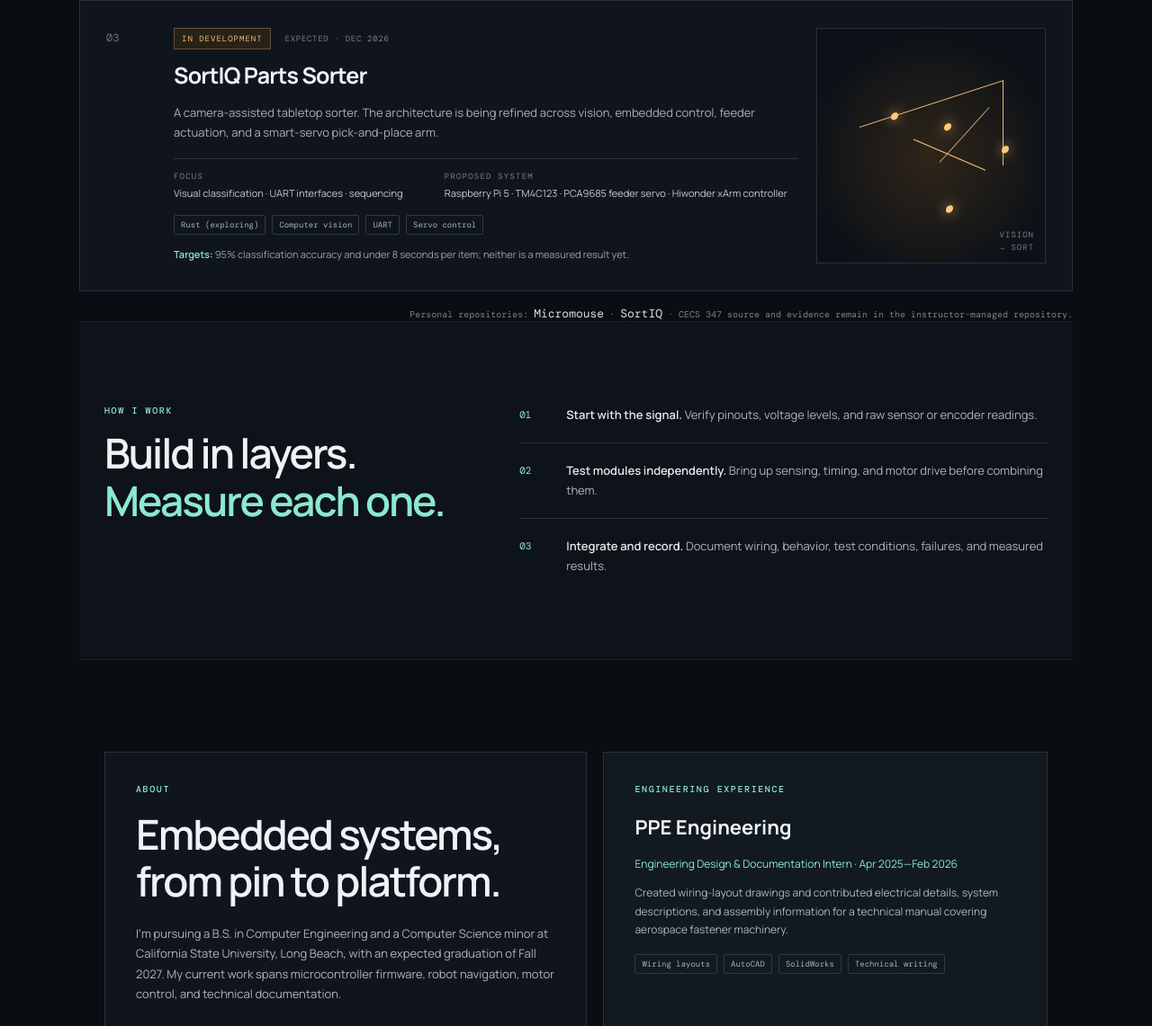
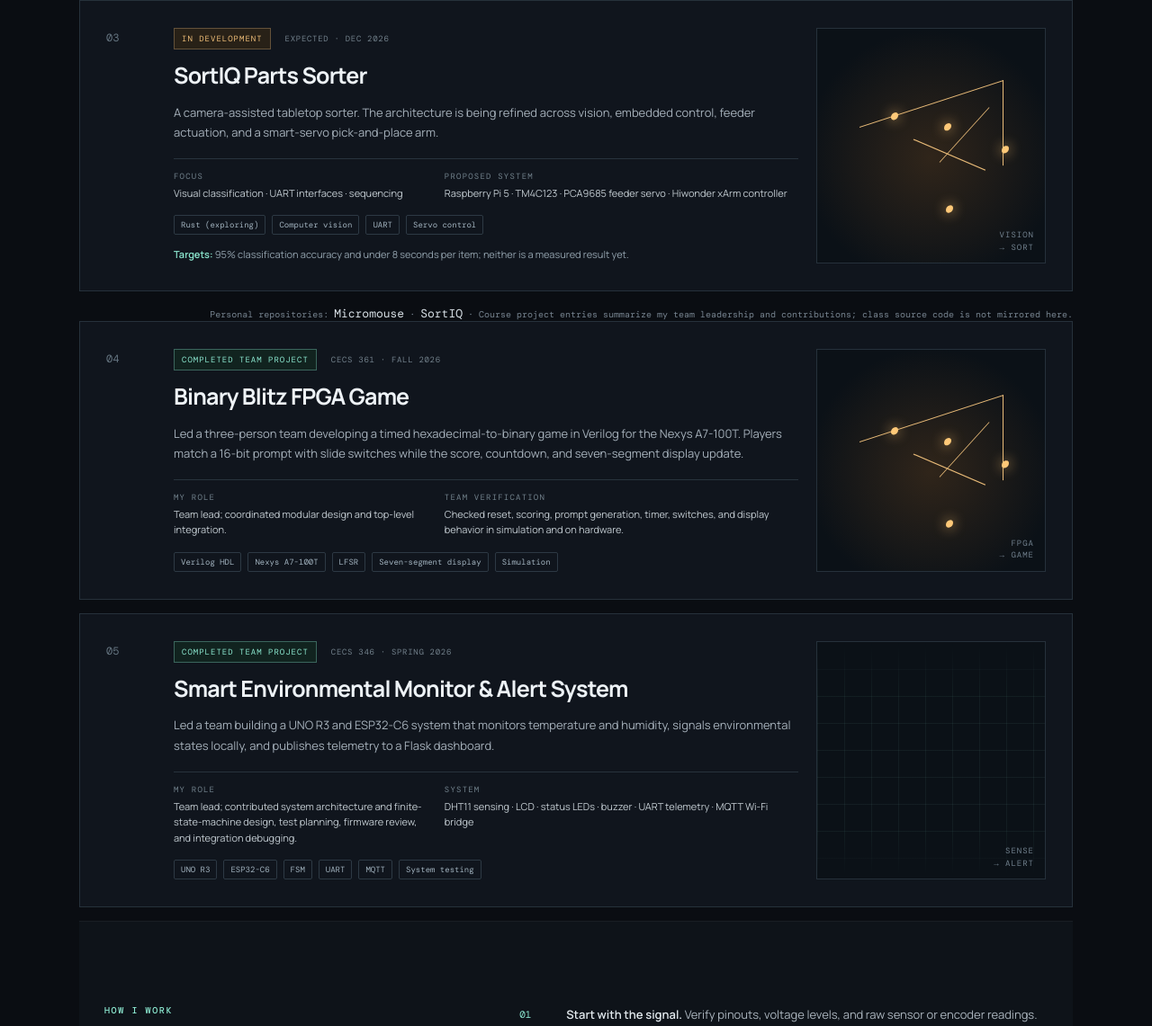
Before and after one commit to andresot00/andresot00.github.io, a plain HTML site: page index.html in a window 1280 px wide. Shown: the part 1659-2800 px from the top of the page at 90% size. Drawn offline with nearby package versions, Linux system fonts and the light colour scheme.

Commit message:
Add CECS 361 and CECS 346 team projects to portfolio

```diff
--- a/index.html
+++ b/index.html
@@ -37,13 +37,13 @@
         <div class="node node-a"></div><div class="node node-b"></div><div class="node node-c"></div>
         <div class="visual-caption"><span>FIRMWARE</span><span>SENSING</span><span>CONTROL</span></div>
       </div>
-      <div class="hero-foot"><span>01 / 03</span><span>Selected engineering work</span><span>Long Beach, California</span></div>
+      <div class="hero-foot"><span>01 / 05</span><span>Selected engineering work</span><span>Long Beach, California</span></div>
     </section>
 
     <section class="section work-section" id="work">
       <div class="section-heading">
-        <div><p class="eyebrow">PROJECTS · 2026—PRESENT</p><h2>Selected work</h2></div>
-        <p class="section-note">One completed four-person CECS 347 team build alongside two active personal projects.</p>
+        <div><p class="eyebrow">PROJECTS · 2025—PRESENT</p><h2>Selected work</h2></div>
+        <p class="section-note">Three completed student team projects alongside two active personal projects.</p>
       </div>
 
       <article class="project-card project-mouse">
@@ -97,8 +97,38 @@
   Personal repositories:
   <a class="text-link" href="https://github.com/andresot00/esp32-micromouse">Micromouse</a> ·
   <a class="text-link" href="https://github.com/andresot00/sortiq-parts-sorter">SortIQ</a> ·
-  CECS 347 source and evidence remain in the instructor-managed repository.
+  Course project entries summarize my team leadership and contributions; class source code is not mirrored here.
 </p>
+
+      <article class="project-card">
+        <div class="project-index">04</div>
+        <div class="project-body">
+          <div class="project-topline"><span class="status status-active">COMPLETED TEAM PROJECT</span><span class="project-date">CECS 361 · FALL 2026</span></div>
+          <h3>Binary Blitz FPGA Game</h3>
+          <p class="project-summary">Led a three-person team developing a timed hexadecimal-to-binary game in Verilog for the Nexys A7-100T. Players match a 16-bit prompt with slide switches while the score, countdown, and seven-segment display update.</p>
+          <div class="project-details">
+            <div><h4>MY ROLE</h4><p>Team lead; coordinated modular design and top-level integration.</p></div>
+            <div><h4>TEAM VERIFICATION</h4><p>Checked reset, scoring, prompt generation, timer, switches, and display behavior in simulation and on hardware.</p></div>
+          </div>
+          <div class="tags"><span>Verilog HDL</span><span>Nexys A7-100T</span><span>LFSR</span><span>Seven-segment display</span><span>Simulation</span></div>
+        </div>
+        <div class="project-art art-sort" aria-hidden="true"><div class="sort-path"><i></i><i></i><i></i><i></i></div><span>FPGA<br>→ GAME</span></div>
+      </article>
+
+      <article class="project-card">
+        <div class="project-index">05</div>
+        <div class="project-body">
+          <div class="project-topline"><span class="status status-active">COMPLETED TEAM PROJECT</span><span class="project-date">CECS 346 · SPRING 2026</span></div>
+          <h3>Smart Environmental Monitor &amp; Alert System</h3>
+          <p class="project-summary">Led a team building a UNO R3 and ESP32-C6 system that monitors temperature and humidity, signals environmental states locally, and publishes telemetry to a Flask dashboard.</p>
+          <div class="project-details">
+            <div><h4>MY ROLE</h4><p>Team lead; contributed system architecture and finite-state-machine design, test planning, firmware review, and integration debugging.</p></div>
+            <div><h4>SYSTEM</h4><p>DHT11 sensing · LCD · status LEDs · buzzer · UART telemetry · MQTT Wi-Fi bridge</p></div>
+          </div>
+          <div class="tags"><span>UNO R3</span><span>ESP32-C6</span><span>FSM</span><span>UART</span><span>MQTT</span><span>System testing</span></div>
+        </div>
+        <div class="project-art art-mouse" aria-hidden="true"><div class="visual-grid"></div><span>SENSE<br>→ ALERT</span></div>
+      </article>
 
     <section class="approach-section" id="approach">
       <div class="approach-intro"><p class="eyebrow">HOW I WORK</p><h2>Build in layers.<br><em>Measure each one.</em></h2></div>
```
